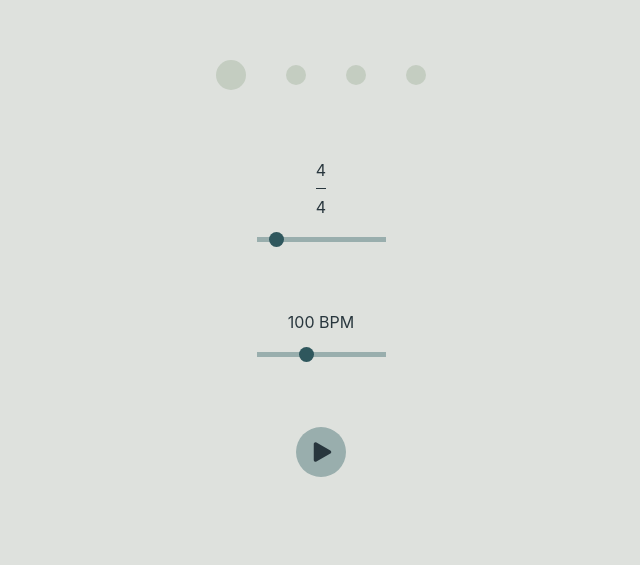
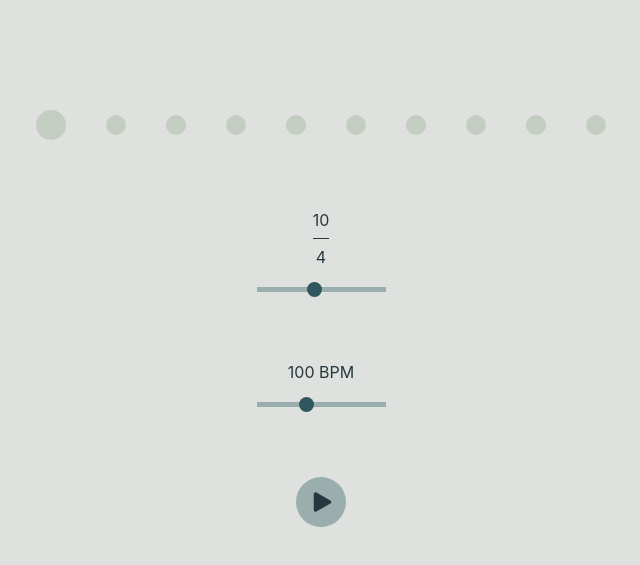
Before and after one commit to MarcoMaz/basic-metronome-react-hooks, a React (Create React App) app: page / in a window 1280 px wide. Shown: the part 117-682 px from the top of the page, without its empty margins (319-959 px from the left). Built offline with nearby package versions, Linux system fonts and the light colour scheme.

Commit message:
fix overflow

```diff
--- a/src/App.js
+++ b/src/App.js
@@ -15,7 +15,7 @@ let oldActiveIndex
 const App = () => {
   const [ isPlaying, setIsPlaying ] = useState( false )
   const [ bpm, setBpm ] = useState( 100 )
-  const [ timeSignatureNumerator, setTimeSignatureNumerator ] = useState( 4 )
+  const [ timeSignatureNumerator, setTimeSignatureNumerator ] = useState( 10 )
   const oneBeatDurationInMs = (bpm) => 60000 / bpm                // 60.000 ms = 1 minute
   const oneBeatInSeconds = oneBeatDurationInMs( bpm ) / 1000
   const lookAhead = oneBeatInSeconds / 2                          // Lookahead looks one beat forward in time
--- a/src/App.scss
+++ b/src/App.scss
@@ -19,13 +19,15 @@ body {
   display: flex;
   flex-direction: column;
   justify-content: center;
+  margin-top: 50px;
 }
 
 .Circles {
   align-items: center;
   display: flex;
+  flex-wrap: wrap;
   justify-content: center;
-  margin-bottom: 50px;
+  margin: 50px 0;
 
   &_beat {
     background-color: $inactive;
```
Also changed, not shown: 1 other file (tests, documents, lock files or other folders).
